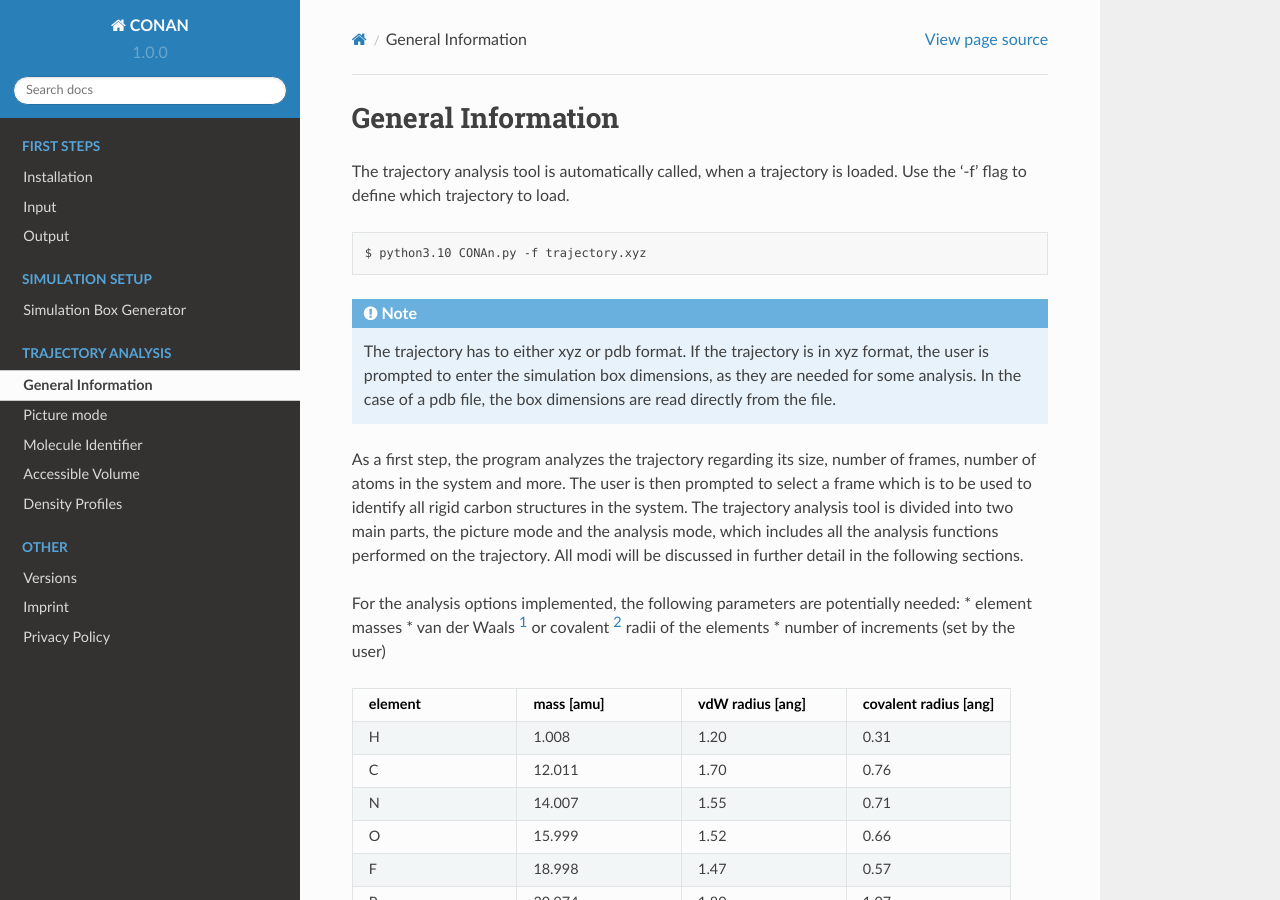
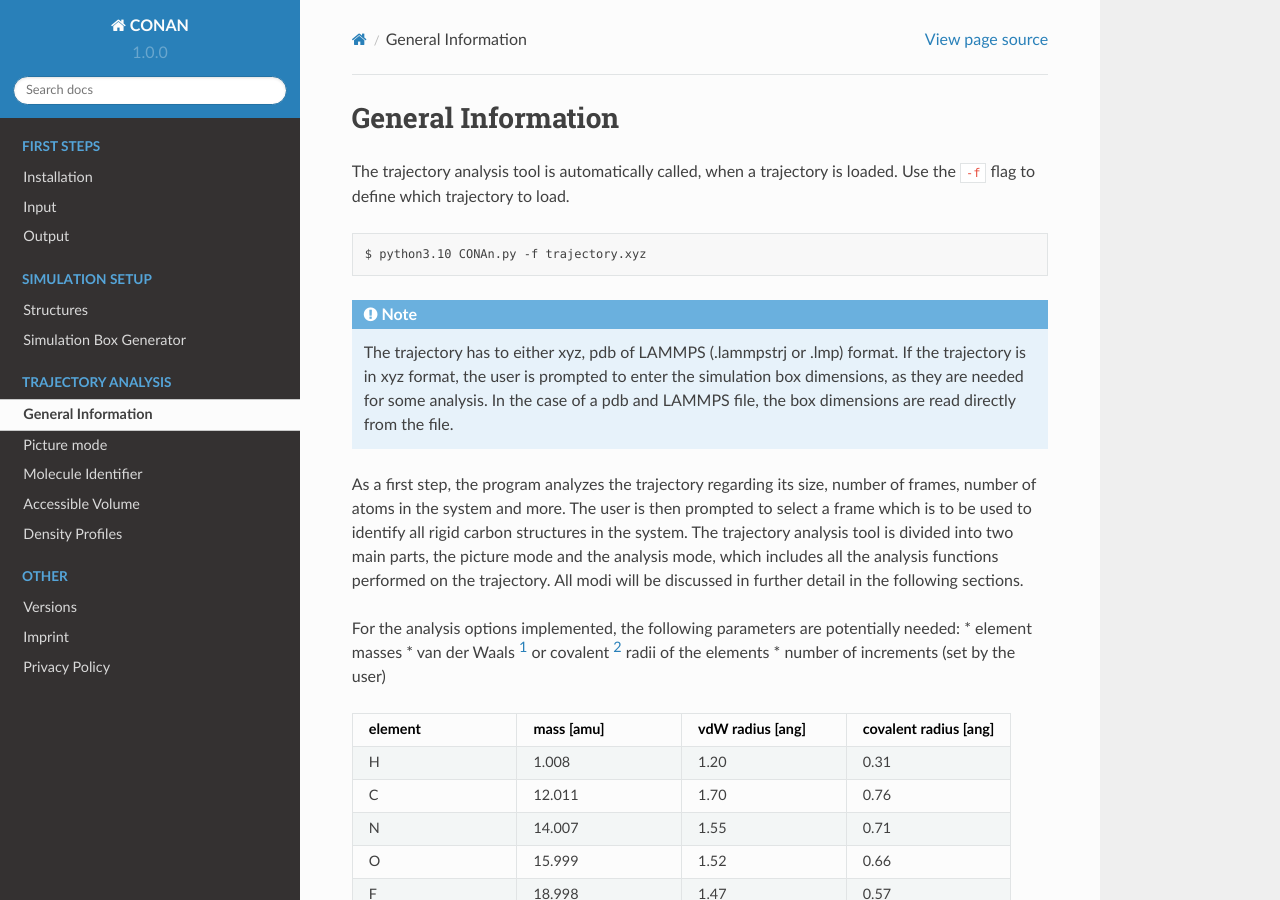
Before and after one commit to LeonardDick/conan, a Sphinx documentation site: the page built from docs/source/analysis/analysis.rst, in a window 1280 px wide and 900 px high. Built offline with Sphinx 7.4.7 and the Read the Docs theme 2.0.0, drawn with Linux system fonts in a browser that asks for light colours; pages that are not in the unit, such as notebooks, are missing from menus.

Commit message:
conan_manual_update_pics4

```diff
--- a/docs/source/analysis/analysis.rst
+++ b/docs/source/analysis/analysis.rst
@@ -1,15 +1,15 @@
 General Information
 ===================
 
-The trajectory analysis tool is automatically called, when a trajectory is loaded. Use the '-f' flag to define which trajectory to load.
+The trajectory analysis tool is automatically called, when a trajectory is loaded. Use the ``-f`` flag to define which trajectory to load.
 
 .. code-block:: none
 
     $ python3.10 CONAn.py -f trajectory.xyz
 
 .. note::
-    The trajectory has to either xyz or pdb format. If the trajectory is in xyz format, the user is prompted to enter the simulation box dimensions, as they are needed for some analysis.
-    In the case of a pdb file, the box dimensions are read directly from the file.
+    The trajectory has to either xyz, pdb of LAMMPS (.lammpstrj or .lmp) format. If the trajectory is in xyz format, the user is prompted to enter the simulation box dimensions, as they are needed for some analysis.
+    In the case of a pdb and LAMMPS file, the box dimensions are read directly from the file.
 
 As a first step, the program analyzes the trajectory regarding its size, number of frames, number of atoms in the system and more.
 The user is then prompted to select a frame which is to be used to identify all rigid carbon structures in the system.
--- a/docs/source/index.rst
+++ b/docs/source/index.rst
@@ -36,7 +36,7 @@ Check out :doc:`first_steps/Installation` for more information on how to install
    :caption: Simulation Setup
    :maxdepth: 2
 
-   simulation_setup/cbuilder
+   simulation_setup/builder
    simulation_setup/simulation_box
 
 .. toctree::
--- a/docs/source/simulation_setup/builder.rst
+++ b/docs/source/simulation_setup/builder.rst
@@ -1,4 +1,4 @@
-Nano structures
+Structures
 =================
 
 This mode is automatically started, when the ``-c`` flag is added when starting the program.
```
